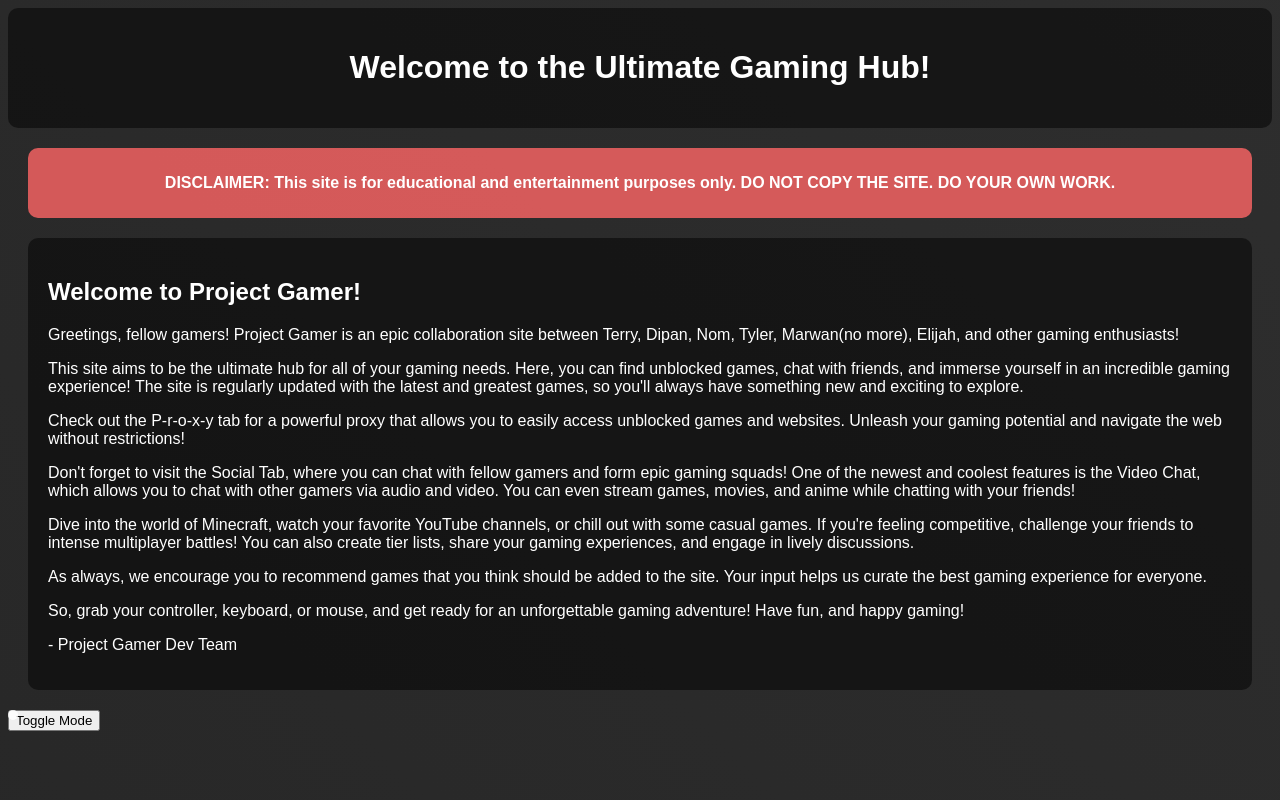
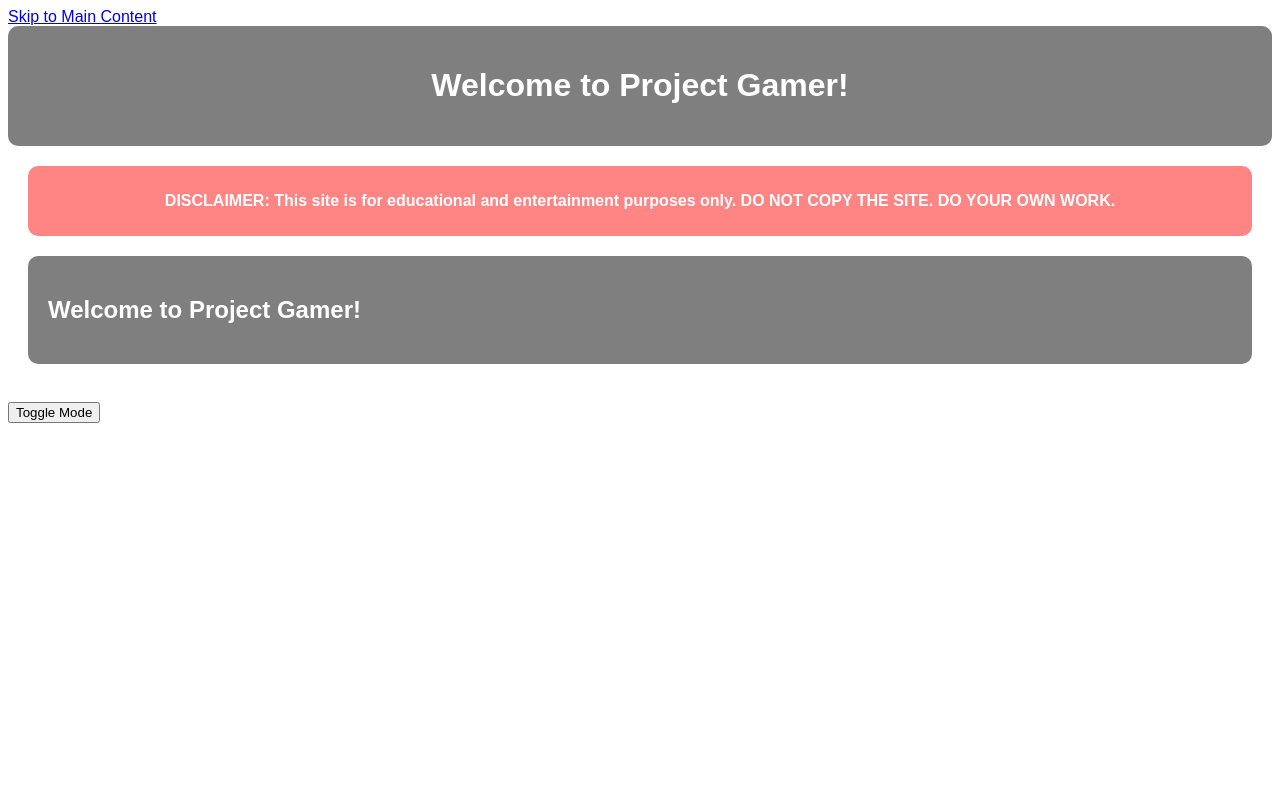
Before and after one commit to Jaicraft/ProjectGamerFNF, a plain HTML site: page index.html in a window 1280 px wide. Shown: the top 800 px of the page. Drawn offline with Linux system fonts and the light colour scheme.

Commit message:
Update index.html

```diff
--- a/index.html
+++ b/index.html
@@ -3,85 +3,25 @@
 <head>
    <meta charset="UTF-8">
    <meta name="viewport" content="width=device-width, initial-scale=1.0">
-   <title>Project Gamer</title>
+   <title>Project Gamer - Ultimate Gaming Hub</title>
    <link rel="stylesheet" href="styles.css">
-   <style>
-       /* Cool background */
-       body {
-           background: linear-gradient(45deg, #1c1c1c, #333333);
-           background-size: 400% 400%;
-           animation: background-animation 20s ease infinite;
-       }
-
-       @keyframes background-animation {
-           0% {
-               background-position: 0% 50%;
-           }
-           50% {
-               background-position: 100% 50%;
-           }
-           100% {
-               background-position: 0% 50%;
-           }
-       }
-
-       /* Dotted shapes */
-       .dot {
-           position: absolute;
-           width: 10px;
-           height: 10px;
-           border-radius: 50%;
-           background-color: rgba(255, 255, 255, 0.3);
-           animation: dot-animation 10s linear infinite;
-       }
-
-       @keyframes dot-animation {
-           0% {
-               transform: translateY(100vh);
-           }
-           100% {
-               transform: translateY(-100%);
-           }
-       }
-   </style>
+   <style> /* Existing styles will be moved to styles.css */ </style>
 </head>
 <body>
-   <div id="home">
-       <h1>Welcome to the Ultimate Gaming Hub!</h1>
+  <a href="#main-content" class="skip-link">Skip to Main Content</a>
+   <div id="home" role="banner">
+       <h1>Welcome to Project Gamer!</h1>
    </div>
-   <div id="disclaimer" class="rounded">
+   <div id="disclaimer" class="rounded" role="alert">
        <p><strong>DISCLAIMER: This site is for educational and entertainment purposes only. DO NOT COPY THE SITE. DO YOUR OWN WORK.</strong></p>
    </div>
-   <div id="welcome" class="rounded">
-       <h2>Welcome to Project Gamer!</h2>
-       <p>Greetings, fellow gamers! Project Gamer is an epic collaboration site between Terry, Dipan, Nom, Tyler, Marwan(no more), Elijah, and other gaming enthusiasts!</p>
-
-       <p>This site aims to be the ultimate hub for all of your gaming needs. Here, you can find unblocked games, chat with friends, and immerse yourself in an incredible gaming experience! The site is regularly updated with the latest and greatest games, so you'll always have something new and exciting to explore.</p>
-
-       <p>Check out the P-r-o-x-y tab for a powerful proxy that allows you to easily access unblocked games and websites. Unleash your gaming potential and navigate the web without restrictions!</p>
-
-       <p>Don't forget to visit the Social Tab, where you can chat with fellow gamers and form epic gaming squads! One of the newest and coolest features is the Video Chat, which allows you to chat with other gamers via audio and video. You can even stream games, movies, and anime while chatting with your friends!</p>
-
-       <p>Dive into the world of Minecraft, watch your favorite YouTube channels, or chill out with some casual games. If you're feeling competitive, challenge your friends to intense multiplayer battles! You can also create tier lists, share your gaming experiences, and engage in lively discussions.</p>
-
-       <p>As always, we encourage you to recommend games that you think should be added to the site. Your input helps us curate the best gaming experience for everyone.</p>
-
-       <p>So, grab your controller, keyboard, or mouse, and get ready for an unforgettable gaming adventure! Have fun, and happy gaming!</p>
-
-       <p>- Project Gamer Dev Team</p>
-   </div>
-
-   <!-- Dotted shapes -->
-   <div class="dot"></div>
-   <div class="dot"></div>
-   <div class="dot"></div>
-   <div class="dot"></div>
-   <div class="dot"></div>
-   <div class="dot"></div>
-   <div class="dot"></div>
-   <div class="dot"></div>
-   <div class="dot"></div>
-   <div class="dot"></div>
+   <main id="main-content">
+     <div id="welcome" class="rounded" role="region" aria-labelledby="welcome-heading">
+       <h2 id="welcome-heading">Welcome to Project Gamer!</h2>
+       </div>
+     <div class="dots-container"></div>
+     <div id="loading-indicator">Loading...</div>
+   </main>
 
    <script src="scripts.js"></script>
 </body>
```
